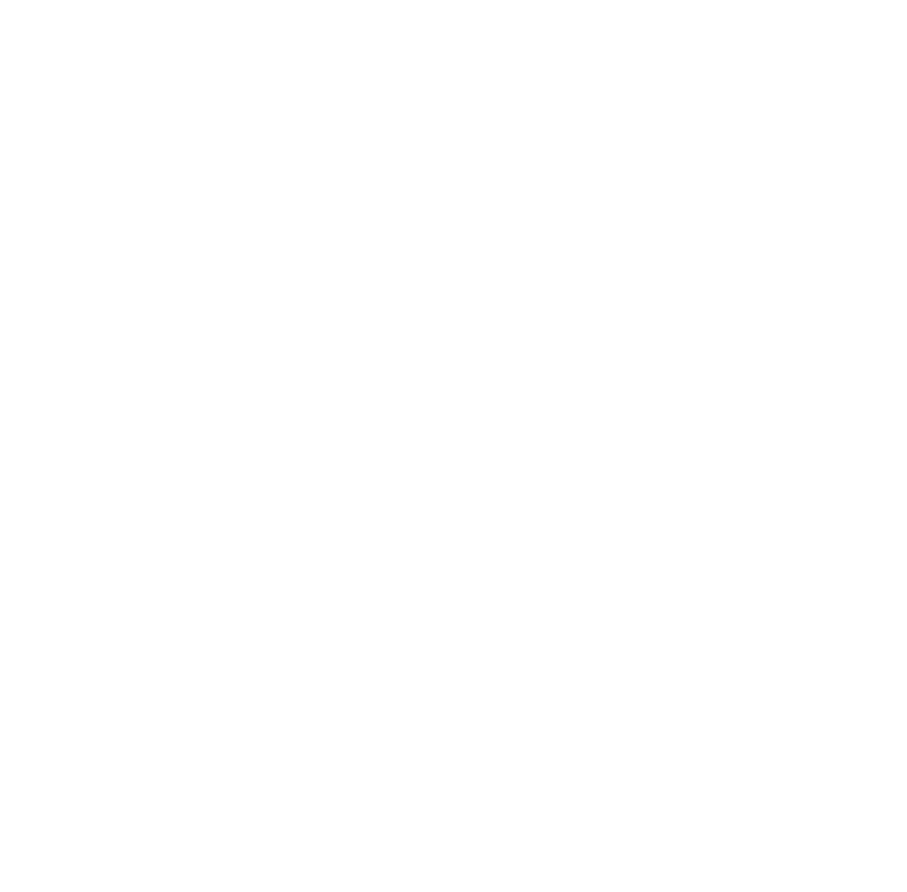
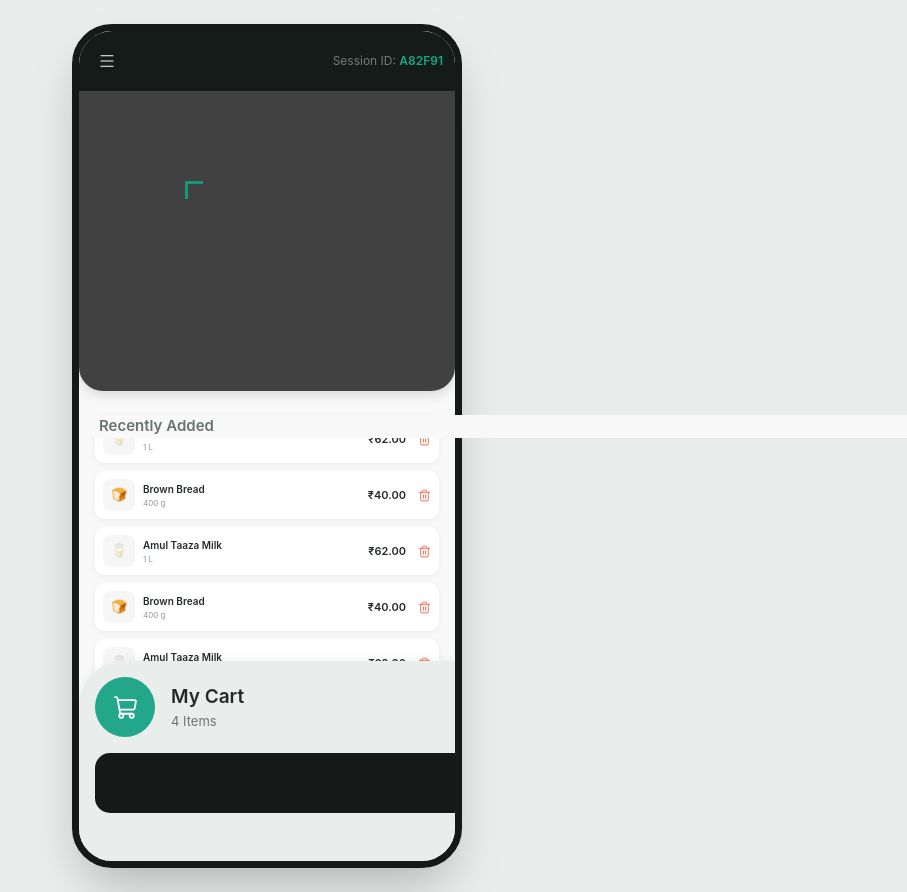
Before and after one commit to sumitxhack/KartMitra--2, a React (Vite) app in the folder frontend/kartmitra.frontend/: page / in a window 1280 px wide. Shown: the whole page, without its empty margins (373-1280 px from the left). Before the commit the page ends 800 px from the top, so only its background shows below. Built offline with nearby package versions, Linux system fonts and the light colour scheme; no server answers.

Commit message:
minor ui changes

```diff
--- a/frontend/kartmitra.frontend/src/App.jsx
+++ b/frontend/kartmitra.frontend/src/App.jsx
@@ -1,11 +1,11 @@
-
+import Shopping from "./pages/Shopping/Shopping.jsx"
 
 
 function App() {
 
   return (
  <>
-
+  <Shopping />
  </>
 )
 }
--- a/frontend/kartmitra.frontend/src/pages/Shopping/Shopping.jsx
+++ b/frontend/kartmitra.frontend/src/pages/Shopping/Shopping.jsx
@@ -14,6 +14,90 @@ const Shopping = () => {
   const [sessionId] = useState("A82F91");
 
   const [recentItems, setRecentItems] = useState([
+    {
+      id: 1,
+      name: "Amul Taaza Milk",
+      quantity: "1 L",
+      price: 62,
+      icon: "🥛",
+    },
+    {
+      id: 2,
+      name: "Brown Bread",
+      quantity: "400 g",
+      price: 40,
+      icon: "🍞",
+    },
+    {
+      id: 1,
+      name: "Amul Taaza Milk",
+      quantity: "1 L",
+      price: 62,
+      icon: "🥛",
+    },
+    {
+      id: 2,
+      name: "Brown Bread",
+      quantity: "400 g",
+      price: 40,
+      icon: "🍞",
+    },
+    {
+      id: 1,
+      name: "Amul Taaza Milk",
+      quantity: "1 L",
+      price: 62,
+      icon: "🥛",
+    },
+    {
+      id: 2,
+      name: "Brown Bread",
+      quantity: "400 g",
+      price: 40,
+      icon: "🍞",
+    },
+    {
+      id: 1,
+      name: "Amul Taaza Milk",
+      quantity: "1 L",
+      price: 62,
+      icon: "🥛",
+    },
+    {
+      id: 2,
+      name: "Brown Bread",
+      quantity: "400 g",
+      price: 40,
+      icon: "🍞",
+    },
+    {
+      id: 1,
+      name: "Amul Taaza Milk",
+      quantity: "1 L",
+      price: 62,
+      icon: "🥛",
+    },
+    {
+      id: 2,
+      name: "Brown Bread",
+      quantity: "400 g",
+      price: 40,
+      icon: "🍞",
+    },
+    {
+      id: 1,
+      name: "Amul Taaza Milk",
+      quantity: "1 L",
+      price: 62,
+      icon: "🥛",
+    },
+    {
+      id: 2,
+      name: "Brown Bread",
+      quantity: "400 g",
+      price: 40,
+      icon: "🍞",
+    },
     {
       id: 1,
       name: "Amul Taaza Milk",
@@ -121,27 +205,12 @@ const Shopping = () => {
         "
       >
 
-        {/* ==========================
-            STATUS BAR
-        ========================== */}
-
-        <div className="relative z-30 flex h-[27px] items-center justify-between bg-[#151b19] px-5">
-          <span className="text-[11px] font-semibold text-white">
-            9:41
-          </span>
-
-          <div className="flex items-center gap-2 text-[10px]">
-            <span className="text-[#87928f]">▥</span>
-            <span className="text-[#87928f]">⌁</span>
-            <span className="text-[#35a676]">▮</span>
-          </div>
-        </div>
 
         {/* ==========================
             HEADER
         ========================== */}
 
-        <header className="relative z-20 flex h-[39px] items-center bg-[#151b19] px-3">
+        <header className="relative z-20 flex h-15 items-center bg-[#151b19] px-3">
 
           <button
             className="
@@ -158,7 +227,7 @@ const Shopping = () => {
             <Menu size={18} strokeWidth={1.6} />
           </button>
 
-          <div className="ml-auto text-[9px] text-[#727d79]">
+          <div className="ml-auto text-[12px] text-[#727d79]">
             Session ID:{" "}
             <span className="font-semibold text-[#19a77f]">
               {sessionId}
@@ -173,10 +242,9 @@ const Shopping = () => {
         <section
           className="
             relative
-            h-[191px]
-            shrink-0
+            h-75
             overflow-hidden
-            rounded-b-[12px]
+            rounded-b-3xl
             bg-[#414141]
             shadow-[0_5px_12px_rgba(0,0,0,0.12)]
           "
@@ -225,14 +293,14 @@ const Shopping = () => {
             RECENTLY ADDED
         ========================== */}
 
-        <section className="flex min-h-0 flex-1 flex-col px-3 pt-3">
+        <section className="flex min-h-0 flex-1 flex-col mt-3 overflow-auto pt-3">
 
-          <h2 className="mb-2 px-1 text-[10px] font-semibold text-[#68726f]">
+          <h2 className="mb-2 fixed bg-[#f8f9f8] w-full   px-5 text-[15px] font-semibold text-[#68726f]">
             Recently Added
           </h2>
 
           {/* Items */}
-          <div className="space-y-2">
+          <div className="space-y-2 mx-4">
 
             {recentItems.map((item) => (
               <div
@@ -301,12 +369,16 @@ const Shopping = () => {
 
           <div
             className="
-              mt-auto
-              rounded-[20px]
-              bg-[#f8faf9]
-              px-3
-              pb-2
-              pt-2
+              absolute
+              bottom-0
+              items-center
+              justify-center
+              w-screen
+              h-50
+              rounded-t-[45px]
+              pt-4
+              px-4
+              bg-[#e9edeb]
               shadow-[0_-2px_12px_rgba(0,0,0,0.04)]
             "
           >
@@ -317,8 +389,8 @@ const Shopping = () => {
               <div
                 className="
                   flex
-                  h-[35px]
-                  w-[35px]
+                  h-15
+                  w-15
                   items-center
                   justify-center
                   rounded-full
@@ -327,22 +399,22 @@ const Shopping = () => {
                 "
               >
                 <ShoppingCart
-                  size={17}
+                  size={25}
                   strokeWidth={1.7}
                 />
               </div>
 
-              <div className="ml-2 flex-1">
-                <p className="text-[10px] font-semibold text-[#252a28]">
+              <div className="ml-4 flex-1">
+                <p className="text-[19px] font-semibold text-[#252a28]">
                   My Cart
                 </p>
 
-                <p className="text-[8px] text-[#8c9592]">
+                <p className="text-[13px] text-[#717271]">
                   {cartCount} Items
                 </p>
               </div>
 
-              <p className="text-[15px] font-bold text-[#252a28]">
+              <p className="text-2xl font-bold text-[#252a28]">
                 ₹{cartTotal.toLocaleString("en-IN")}.00
               </p>
             </div>
@@ -351,16 +423,16 @@ const Shopping = () => {
             <button
               onClick={handleScanProduct}
               className="
-                mt-2
+                mt-4
                 flex
-                h-[39px]
+                h-15
                 w-full
                 items-center
                 justify-center
                 gap-2
-                rounded-[10px]
+                rounded-[15px]
                 bg-[#151a19]
-                text-[11px]
+                text-[18px]
                 font-semibold
                 text-white
                 transition
@@ -371,7 +443,7 @@ const Shopping = () => {
               Scan a Product
 
               <ScanLine
-                size={13}
+                size={20}
                 strokeWidth={1.6}
               />
             </button>
@@ -385,7 +457,7 @@ const Shopping = () => {
                 flex
                 items-center
                 gap-1
-                text-[10px]
+                text-[15px]
                 font-semibold
                 text-[#159779]
               "
@@ -393,8 +465,8 @@ const Shopping = () => {
               Checkout
 
               <ArrowRight
-                size={13}
-                strokeWidth={1.7}
+                size={15}
+                strokeWidth={2}
               />
             </button>
 
```
Also changed, not shown: frontend/kartmitra.frontend/src/pages/ProductDetails/ProductDetails.jsx (renamed from frontend/kartmitra.frontend/src/pages/Product_detail/ProductDetails.jsx).
